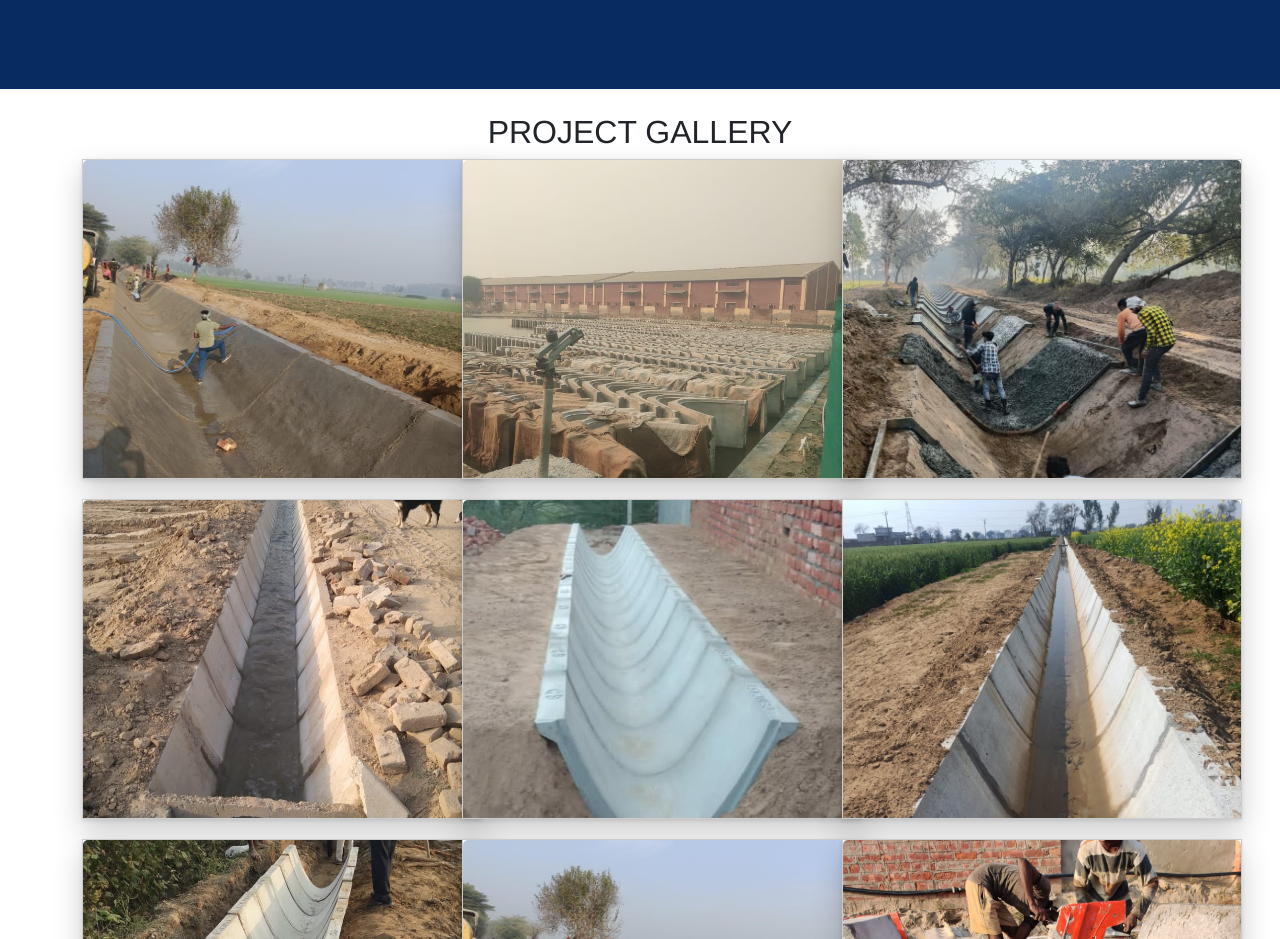
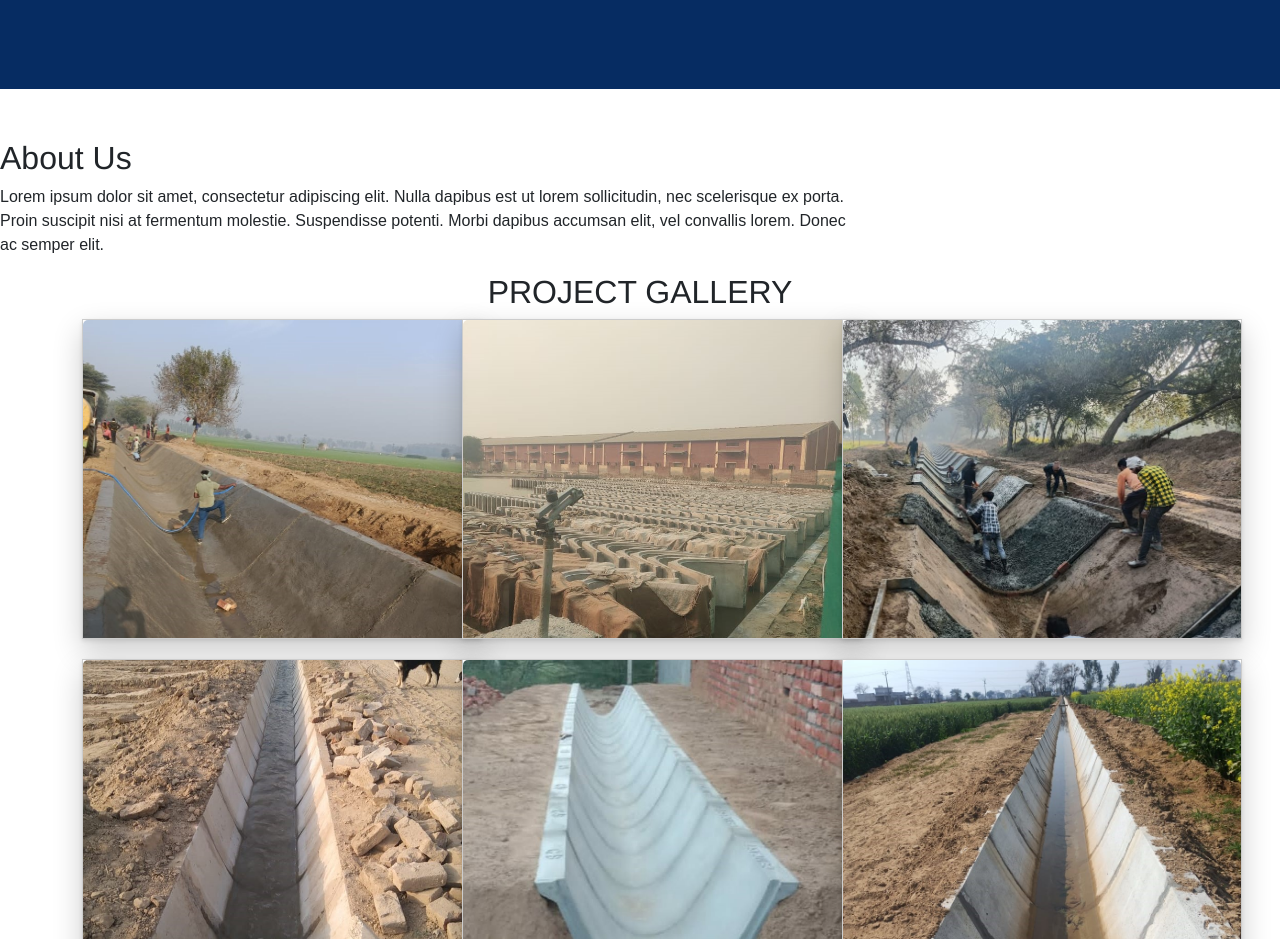
Before and after one commit to Anahita-sodhi/Cemcast-structures, a plain HTML site: page index.html in a window 1280 px wide. Shown: the part 1180-2119 px from the top of the page. Drawn offline with nearby package versions, Linux system fonts and the light colour scheme.

Commit message:
Add files via upload

```diff
--- a/index.html
+++ b/index.html
@@ -91,6 +91,17 @@
  </div>
      </div>
      <br>
+     <div class="col-md-8">
+
+        <div class="about-section">
+          <h2>About Us</h2>
+          <p>Lorem ipsum dolor sit amet, consectetur adipiscing elit. Nulla dapibus est ut lorem sollicitudin, nec scelerisque ex porta. Proin suscipit nisi at fermentum molestie. Suspendisse potenti. Morbi dapibus accumsan elit, vel convallis lorem. Donec ac semper elit.</p>
+        </div>
+      </div>
+    </div>
+  </div>
+      </div>
+ </div>
     <h2 class="text-center">PROJECT GALLERY</h2>
     <div class="container">
         <div class="row" id="galleryRow">
```
